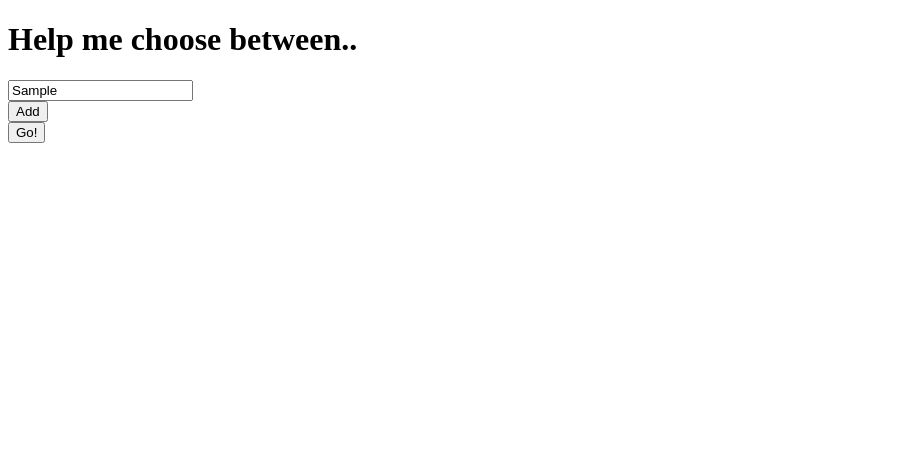
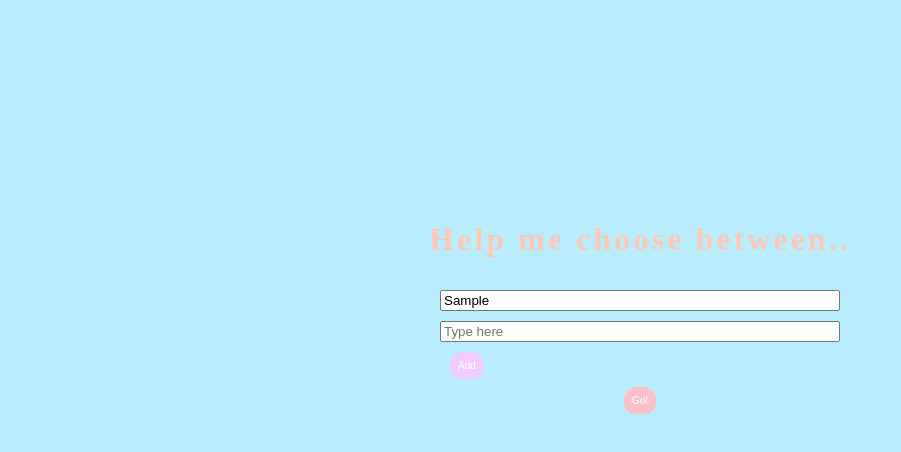
Before and after one commit to tildearv/HelpMeChoose, a plain HTML site: page index.html in a window 1280 px wide. Both pictures are taken after typing "Sample" into the empty fields and a click on the button "Add". Shown: the whole page, without its empty margins (0-901 px from the left). Drawn offline with nearby package versions, Linux system fonts and the light colour scheme.

Commit message:
basic jquery done

```diff
--- a/index.html
+++ b/index.html
@@ -2,17 +2,31 @@
 <html lang=en>
     <head>
         <meta charset=utf-8>
+        <link href="./style.css" rel="stylesheet" type="text/css">
         <title>Help me choose!</title>
-        <h1>Help me choose between..</h1>
-        <div>
-          <div>
+    </head>
+    <body>
+      <h1>Help me choose between..</h1>
+        <div class="inputSection">
+          <div class="inputs">
             <input placeholder="Type here"></input>
           </div>
-          <button>Add</button>
+          <button class="addInput">Add</button>
         </div>
-        <button>Go!</button>
-    </head>
-    <body>
+        <div class="resultSection"></div>
+        <button class="runButton">Go!</button>
+
+        <script src="https://code.jquery.com/jquery-3.2.1.min.js"></script>
+        <script>
+          $(function() {
+          $('.resultSection').hide()
+          var add_input = function() {
+            $('.inputs').append('<input placeholder="Type here"></input>')
+          }
+          $('.addInput').click(add_input)
+        })
+        </script>
+
     </body>
 
 </html>
```
